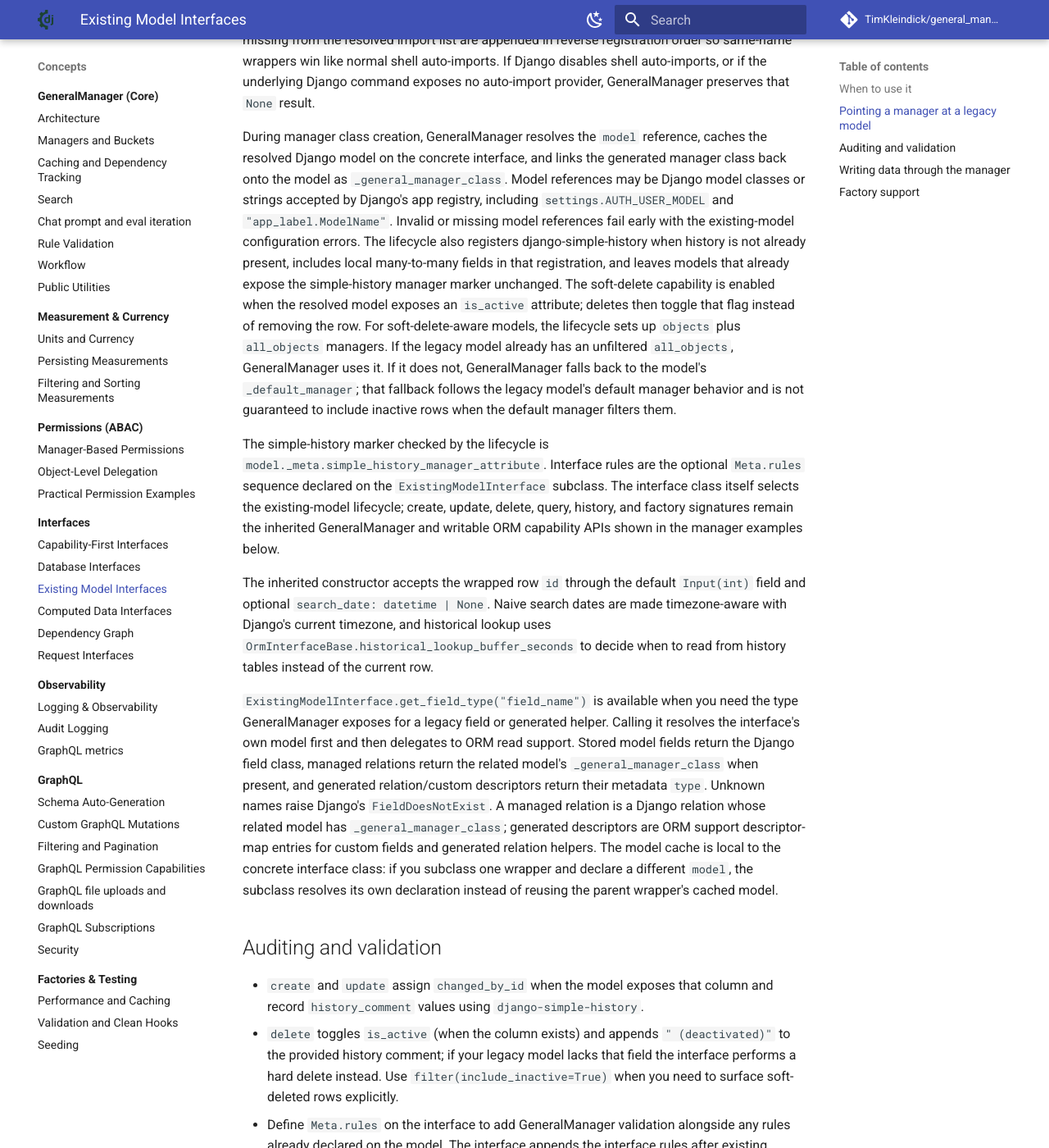
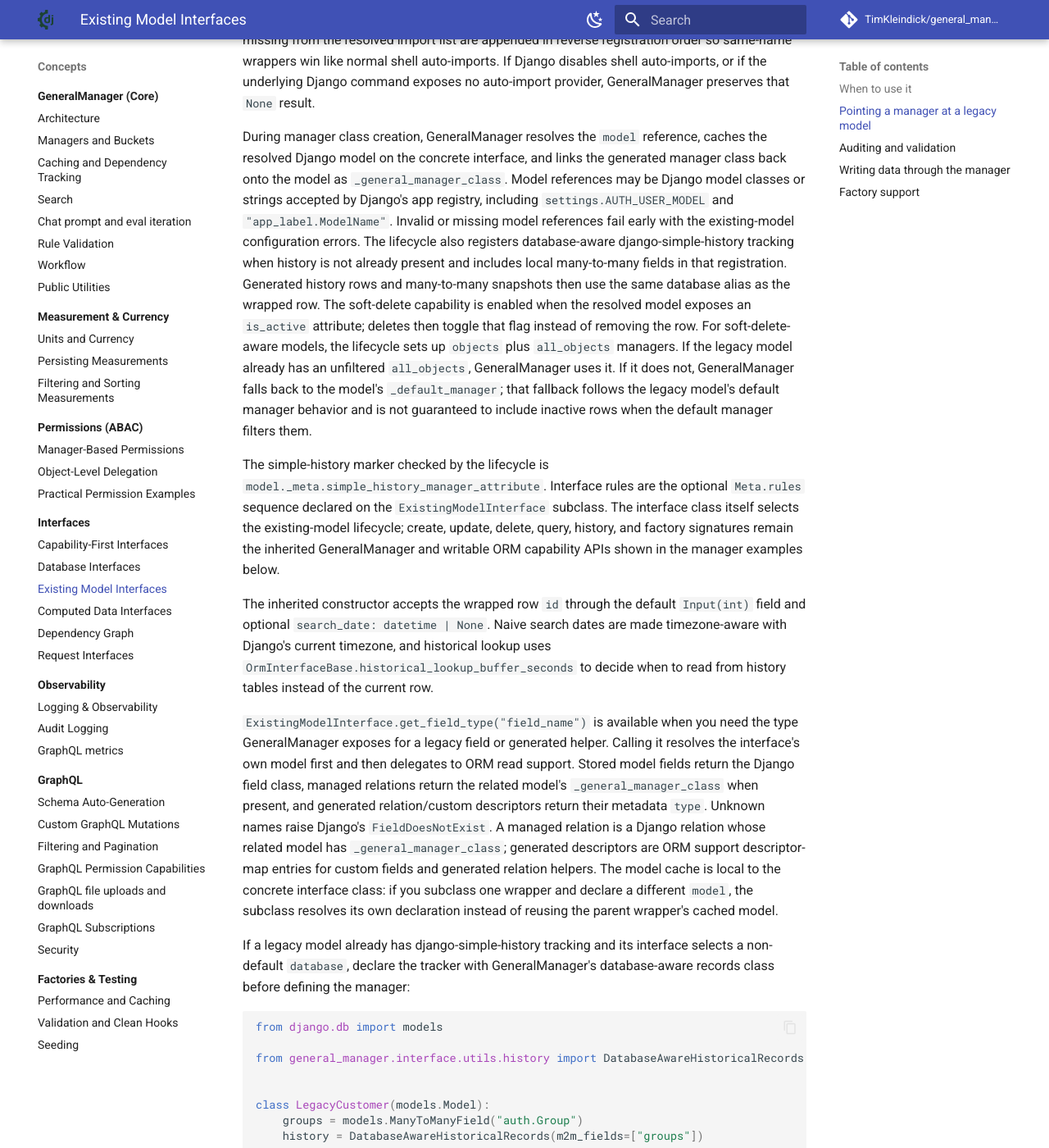
Before and after one commit to TimKleindick/general_manager, an MkDocs documentation site: the page built from docs/concepts/interfaces/existing_model_interface.md, in a window 1280 px wide and 1400 px high, scrolled down 1413 px. Shown: the whole window at 82% size. Built offline with MkDocs 1.6.1 and Material for MkDocs 9.7.7, drawn with Linux system fonts in a browser that asks for light colours; comment, search, counter and statistics services are not loaded; some of the changed text lies outside the part shown.

Commit message:
docs: explain database-aware ORM history

````diff
--- a/docs/concepts/interfaces/existing_model_interface.md
+++ b/docs/concepts/interfaces/existing_model_interface.md
@@ -49,17 +49,18 @@ generated manager class back onto the model as `_general_manager_class`. Model
 references may be Django model classes or strings accepted by Django's app
 registry, including `settings.AUTH_USER_MODEL` and `"app_label.ModelName"`.
 Invalid or missing model references fail early with the existing-model
-configuration errors. The lifecycle also registers django-simple-history when
-history is not already present, includes local many-to-many fields in that
-registration, and leaves models that already expose the simple-history manager
-marker unchanged. The soft-delete capability is enabled when the resolved model
-exposes an `is_active` attribute; deletes then toggle that flag instead of
-removing the row. For soft-delete-aware models, the lifecycle sets up `objects`
-plus `all_objects` managers. If the legacy model already has an unfiltered
-`all_objects`, GeneralManager uses it. If it does not, GeneralManager falls back
-to the model's `_default_manager`; that fallback follows the legacy model's
-default manager behavior and is not guaranteed to include inactive rows when the
-default manager filters them.
+configuration errors. The lifecycle also registers database-aware
+django-simple-history tracking when history is not already present and includes
+local many-to-many fields in that registration. Generated history rows and
+many-to-many snapshots then use the same database alias as the wrapped row. The
+soft-delete capability is enabled when the resolved model exposes an `is_active`
+attribute; deletes then toggle that flag instead of removing the row. For
+soft-delete-aware models, the lifecycle sets up `objects` plus `all_objects`
+managers. If the legacy model already has an unfiltered `all_objects`,
+GeneralManager uses it. If it does not, GeneralManager falls back to the model's
+`_default_manager`; that fallback follows the legacy model's default manager
+behavior and is not guaranteed to include inactive rows when the default manager
+filters them.
 
 The simple-history marker checked by the lifecycle is
 `model._meta.simple_history_manager_attribute`. Interface rules are the optional
@@ -87,6 +88,27 @@ are ORM support descriptor-map entries for custom fields and generated relation
 helpers. The model cache is local to the concrete interface class: if you
 subclass one wrapper and declare a different `model`, the subclass resolves its
 own declaration instead of reusing the parent wrapper's cached model.
+
+If a legacy model already has django-simple-history tracking and its interface
+selects a non-default `database`, declare the tracker with GeneralManager's
+database-aware records class before defining the manager:
+
+```python
+from django.db import models
+
+from general_manager.interface.utils.history import DatabaseAwareHistoricalRecords
+
+
+class LegacyCustomer(models.Model):
+    groups = models.ManyToManyField("auth.Group")
+    history = DatabaseAwareHistoricalRecords(m2m_fields=["groups"])
+```
+
+GeneralManager cannot safely replace an existing simple-history tracker's
+connected signal receivers. It therefore raises
+`UnsafeHistoryConfigurationError` during manager class creation when a
+pre-registered tracker lacks the database-aware marker on a non-default alias.
+Existing trackers remain compatible for the default alias.
 
 ## Auditing and validation
 
````
Also changed, not shown: docs/concepts/interfaces/db_based_interface.md (+5 -2 lines).
